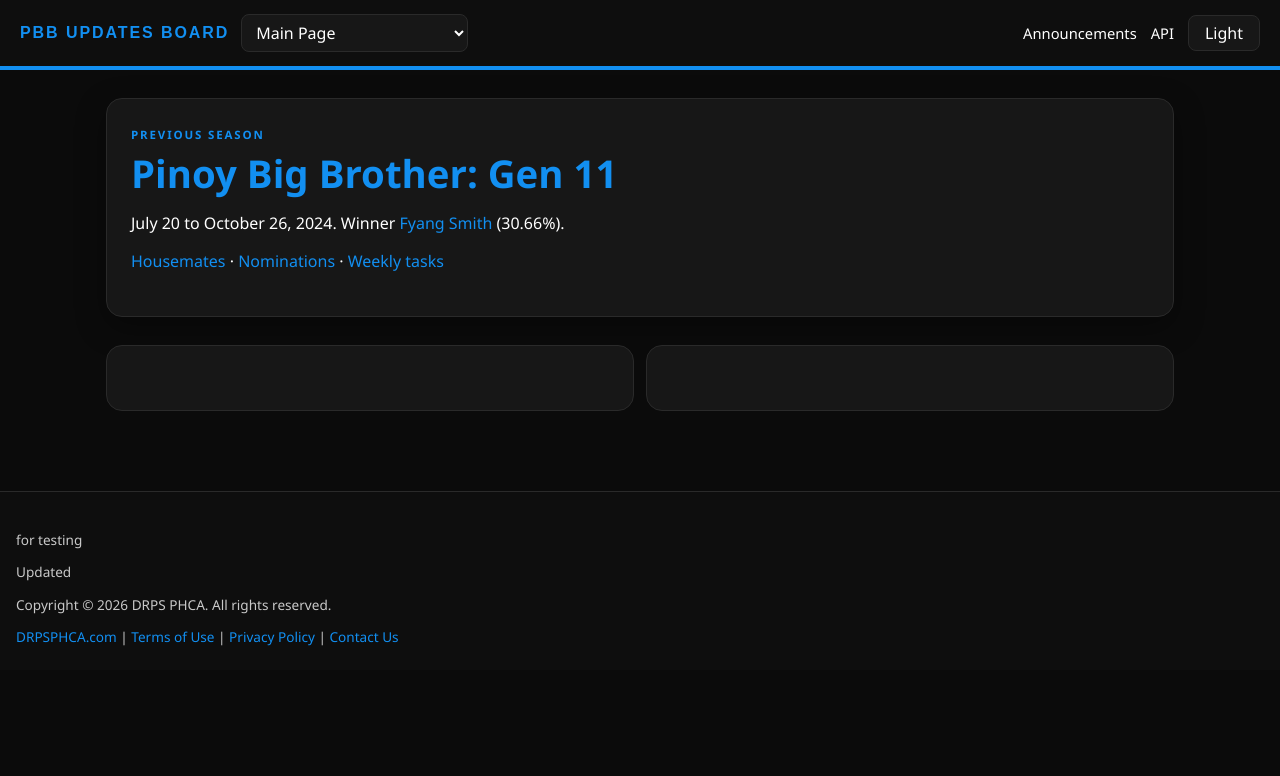
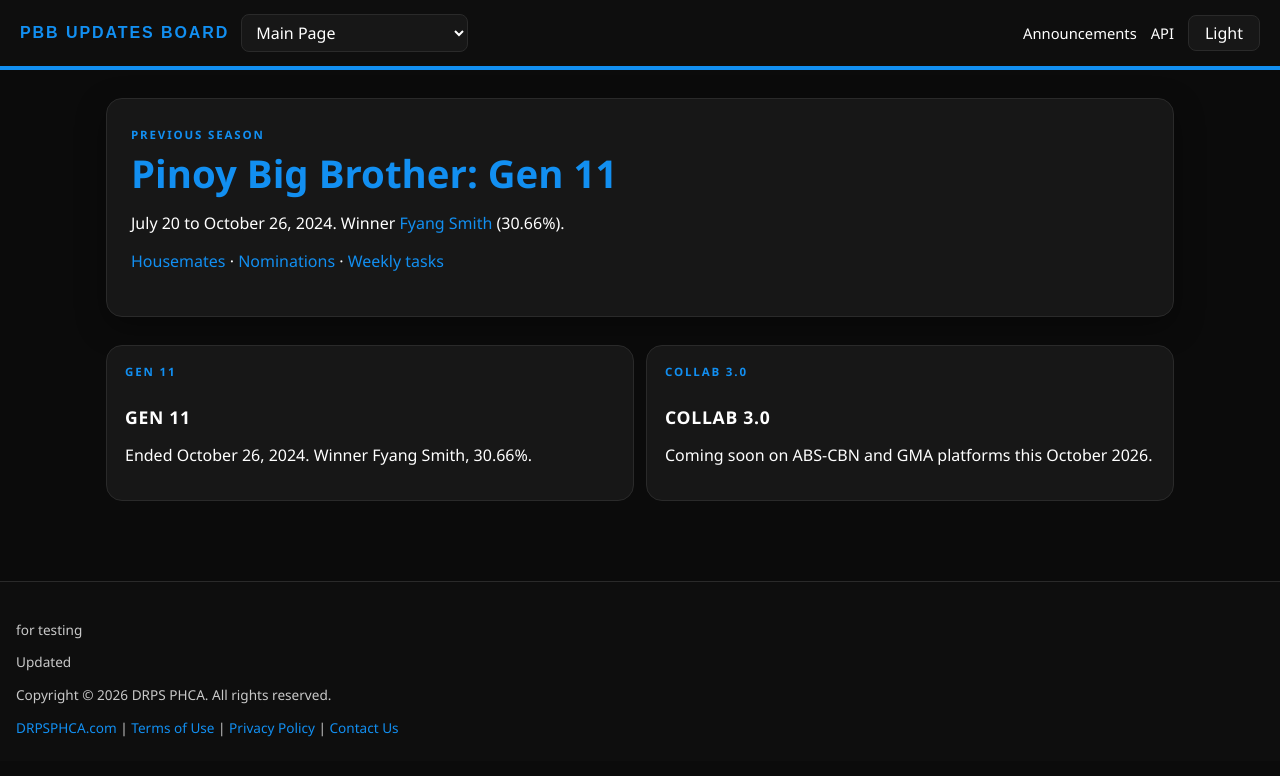
Before and after one commit to drpsphca/PHCASite-PBBUpdates, a Jekyll site: the page built from index.md, in a window 1280 px wide. Shown: the top 776 px of the page. Built offline with Jekyll 4.4.1, drawn with Linux system fonts in a browser that asks for light colours.

Commit message:
20261003-05

```diff
--- a/index.md
+++ b/index.md
@@ -17,7 +17,7 @@
 </section>
 
 <div class="season-cards">
-  {% for s in site.data.seasons %}
+  {% for s in site.data.season_list %}
   <a class="season-card" href="{{ s.href | relative_url }}">
     <p class="kicker">{{ s.label }}</p>
     <h2>{{ s.label }}</h2>
```
